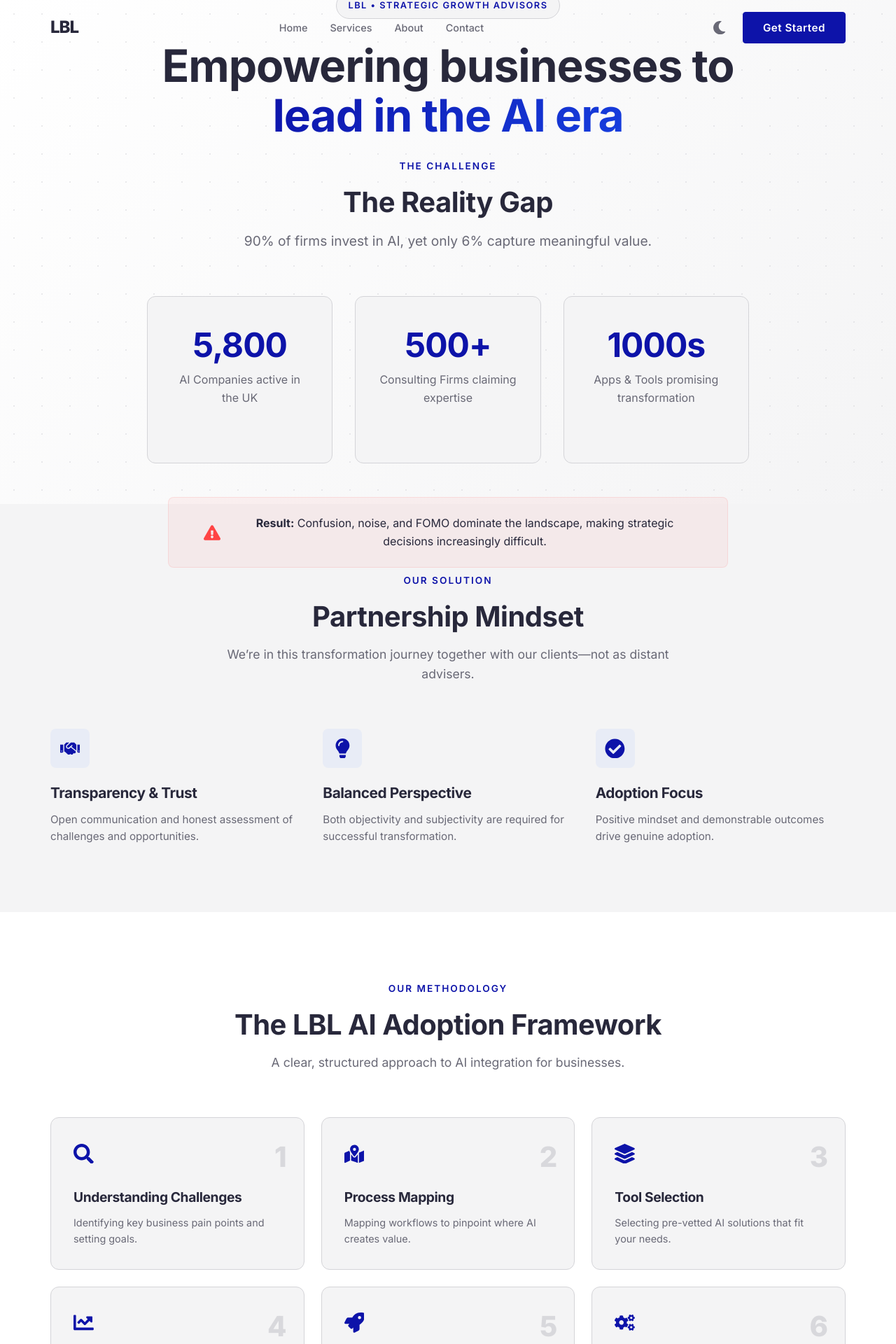
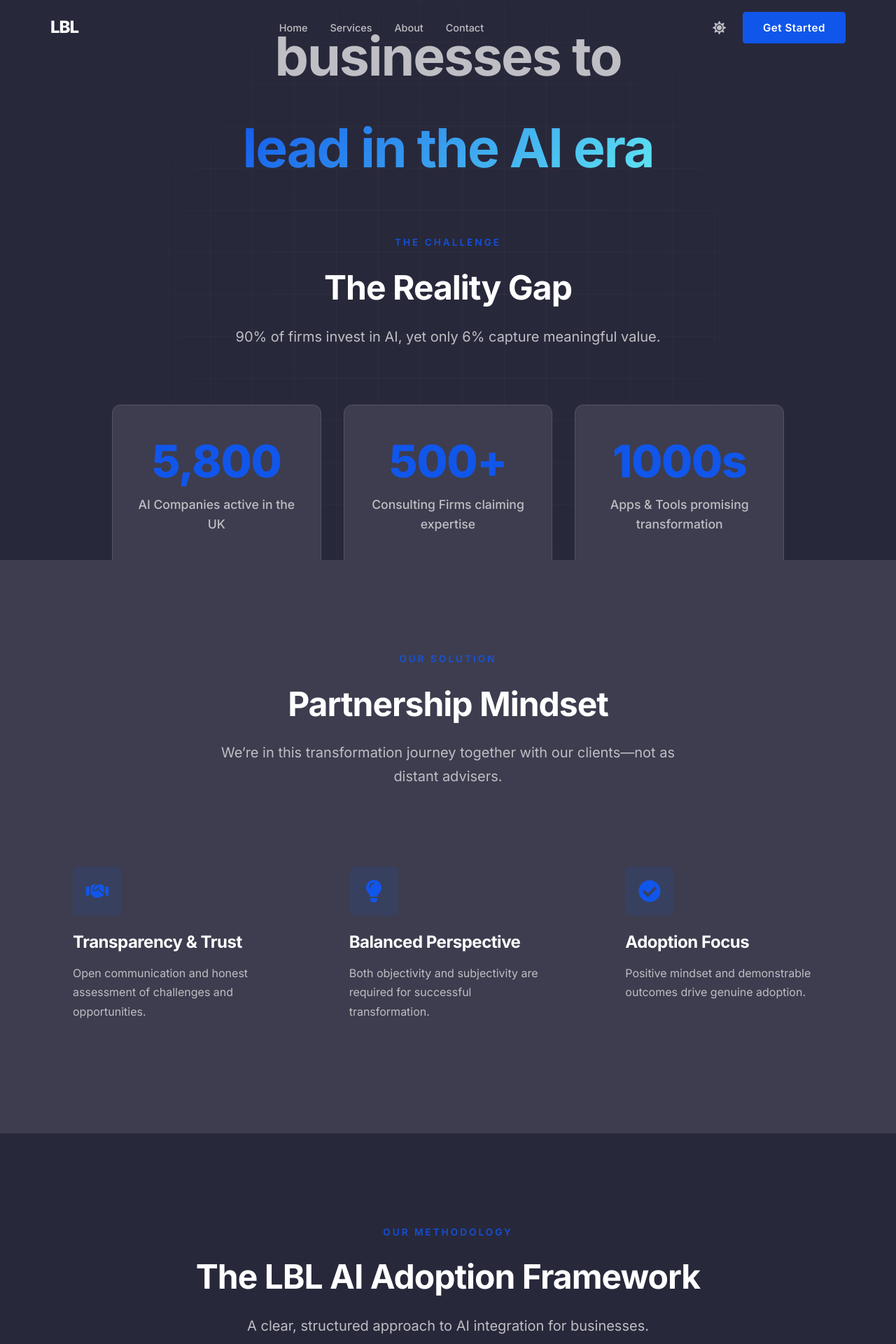
Before and after one commit to carlosjustgit/LBL-Website, a React (Vite) app: page / in a window 1280 px wide. Shown: the top 1920 px of the page at 70% size. Built offline with nearby package versions, Linux system fonts and the light colour scheme.

Commit message:
Restoration: Premium Dark Theme with Brand Charcoal

```diff
--- a/src/components/Navbar.jsx
+++ b/src/components/Navbar.jsx
@@ -7,7 +7,7 @@ import './Navbar.css';
 const Navbar = () => {
     const [click, setClick] = useState(false);
     const [scrolled, setScrolled] = useState(false);
-    const [theme, setTheme] = useState('light');
+    const [theme, setTheme] = useState('dark');
 
     const handleClick = () => setClick(!click);
     const closeMobileMenu = () => setClick(false);
@@ -27,7 +27,7 @@ const Navbar = () => {
 
     // Theme Toggle Logic
     useEffect(() => {
-        const savedTheme = localStorage.getItem('theme') || 'light';
+        const savedTheme = localStorage.getItem('theme') || 'dark';
         setTheme(savedTheme);
         document.documentElement.setAttribute('data-theme', savedTheme);
     }, []);
--- a/src/pages/Home.css
+++ b/src/pages/Home.css
@@ -12,7 +12,7 @@
 
 .section-header {
     text-align: center;
-    margin-bottom: 4rem;
+    margin-bottom: 5rem;
 }
 
 .section-subtitle {
@@ -20,185 +20,209 @@
     font-size: 0.85rem;
     color: var(--color-primary);
     text-transform: uppercase;
-    letter-spacing: 2px;
-    margin-bottom: 1rem;
+    letter-spacing: 3px;
+    margin-bottom: 1.5rem;
     font-weight: 600;
+    opacity: 0.9;
 }
 
 .section-header h2 {
-    font-size: 2.5rem;
-    margin-bottom: 1rem;
+    font-size: 3rem;
+    margin-bottom: 1.5rem;
     font-weight: 700;
     color: var(--color-accent);
-    letter-spacing: -0.5px;
+    letter-spacing: -1px;
 }
 
 .section-header p {
-    font-size: 1.1rem;
+    font-size: 1.25rem;
     max-width: 700px;
     margin: 0 auto;
     color: var(--color-text-muted);
-    line-height: 1.6;
+    line-height: 1.7;
 }
 
 /* Hero Section */
 .hero-section {
-    height: 90vh;
-    min-height: 600px;
+    height: 100vh;
+    min-height: 700px;
     width: 100%;
     display: flex;
     justify-content: center;
     align-items: center;
     position: relative;
-    background: var(--gradient-hero);
-    padding-top: 80px;
+    background: var(--color-background);
+    overflow: hidden;
 }
 
+/* Premium Background Effects */
 .hero-bg-pattern {
     position: absolute;
     top: 0;
     left: 0;
     width: 100%;
     height: 100%;
-    background-image: radial-gradient(var(--color-border) 1px, transparent 1px);
-    background-size: 40px 40px;
-    opacity: 0.5;
+    background-image:
+        linear-gradient(rgba(255, 255, 255, 0.03) 1px, transparent 1px),
+        linear-gradient(90deg, rgba(255, 255, 255, 0.03) 1px, transparent 1px);
+    background-size: 60px 60px;
+    mask-image: radial-gradient(circle at center, black 30%, transparent 80%);
+    -webkit-mask-image: radial-gradient(circle at center, black 30%, transparent 80%);
     z-index: 0;
+}
+
+.hero-glow {
+    position: absolute;
+    top: 50%;
+    left: 50%;
+    transform: translate(-50%, -50%);
+    width: 80vw;
+    height: 80vh;
+    background: var(--gradient-glow);
+    filter: blur(100px);
+    z-index: 0;
+    opacity: 0.6;
 }
 
 .hero-content {
     position: relative;
     z-index: 1;
     text-align: center;
-    max-width: 900px;
+    max-width: 1000px;
     padding: 0 20px;
 }
 
 .hero-badge {
     display: inline-block;
-    font-size: 0.8rem;
+    font-size: 0.85rem;
     font-weight: 600;
-    letter-spacing: 1.5px;
+    letter-spacing: 2px;
     text-transform: uppercase;
     color: var(--color-primary);
-    border: 1px solid var(--color-border);
-    padding: 8px 16px;
+    border: 1px solid rgba(255, 255, 255, 0.1);
+    padding: 10px 20px;
     border-radius: 100px;
-    background: var(--color-surface);
-    margin-bottom: 2rem;
+    background: rgba(255, 255, 255, 0.03);
+    margin-bottom: 2.5rem;
+    backdrop-filter: blur(10px);
 }
 
 .hero-content h1 {
-    font-size: clamp(2.5rem, 5vw, 4.5rem);
-    margin-bottom: 1.5rem;
-    color: var(--color-text);
-    line-height: 1.1;
-    letter-spacing: -1px;
-}
-
-.hero-content p {
-    font-size: 1.2rem;
+    font-size: clamp(3.5rem, 6vw, 6rem);
+    margin-bottom: 2rem;
+    letter-spacing: -2px;
     color: var(--color-text-muted);
-    margin-bottom: 2.5rem;
-    max-width: 650px;
+    margin-bottom: 3.5rem;
+    max-width: 750px;
     margin-left: auto;
     margin-right: auto;
-    line-height: 1.6;
+    line-height: 1.7;
 }
 
 .hero-btns {
     display: flex;
-    gap: 1rem;
+    gap: 1.5rem;
     justify-content: center;
 }
 
 /* Reality Gap Section */
 .reality-section {
-    padding: 6rem 0;
+    padding: 8rem 0;
     background: var(--color-background);
+    position: relative;
 }
 
 .stats-grid {
     display: grid;
     grid-template-columns: repeat(3, 1fr);
     gap: 2rem;
-    margin-bottom: 3rem;
+    margin-bottom: 4rem;
 }
 
 .stat-card {
     background: var(--color-surface);
     border: 1px solid var(--color-border);
-    padding: 2.5rem 2rem;
+    padding: 3rem 2rem;
     text-align: center;
     border-radius: var(--radius-lg);
-    transition: transform 0.3s ease;
+    transition: all 0.3s ease;
 }
 
 .stat-card:hover {
-    transform: translateY(-5px);
-    box-shadow: var(--shadow-md);
+    transform: translateY(-10px);
     border-color: var(--color-primary);
+    box-shadow: var(--shadow-lg);
 }
 
 .stat-card h3 {
-    font-size: 3rem;
+    font-size: 4rem;
     color: var(--color-primary);
-    margin-bottom: 0.5rem;
-    font-weight: 700;
+    margin-bottom: 1rem;
+    font-weight: 800;
+    line-height: 1;
 }
 
 .stat-card p {
     color: var(--color-text-muted);
-    font-size: 1rem;
+    font-size: 1.1rem;
+    font-weight: 500;
 }
 
 .reality-message {
     display: flex;
     align-items: center;
     justify-content: center;
-    gap: 1.5rem;
+    gap: 2rem;
     background: rgba(255, 50, 50, 0.05);
-    border: 1px solid rgba(255, 50, 50, 0.1);
-    padding: 1.5rem 2rem;
+    border: 1px solid rgba(255, 50, 50, 0.15);
+    padding: 2rem 3rem;
     border-radius: var(--radius-md);
-    max-width: 800px;
+    max-width: 900px;
     margin: 0 auto;
 }
 
 .warning-icon {
     color: #ff4444;
-    font-size: 1.5rem;
+    font-size: 2rem;
 }
 
 .reality-message p {
     color: var(--color-text);
-    font-size: 1rem;
+    font-size: 1.1rem;
     margin: 0;
+    line-height: 1.6;
 }
 
 /* Approach Section */
 .approach-section {
-    padding: 6rem 0;
+    padding: 8rem 0;
     background: var(--color-surface);
 }
 
 .approach-grid {
     display: grid;
     grid-template-columns: repeat(3, 1fr);
-    gap: 2rem;
+    gap: 3rem;
 }
 
 .approach-item {
     text-align: left;
+    padding: 2rem;
+    border-radius: var(--radius-lg);
+    transition: background 0.3s ease;
+}
+
+.approach-item:hover {
+    background: var(--color-background);
 }
 
 .approach-icon {
-    font-size: 1.8rem;
+    font-size: 2rem;
     color: var(--color-primary);
     margin-bottom: 1.5rem;
-    background: rgba(0, 81, 255, 0.05);
-    width: 56px;
-    height: 56px;
+    background: rgba(17, 86, 235, 0.1);
+    width: 70px;
+    height: 70px;
     display: flex;
     align-items: center;
     justify-content: center;
@@ -206,83 +230,84 @@
 }
 
 .approach-item h3 {
-    font-size: 1.3rem;
-    margin-bottom: 0.8rem;
+    font-size: 1.5rem;
+    margin-bottom: 1rem;
     color: var(--color-accent);
 }
 
 .approach-item p {
     color: var(--color-text-muted);
-    line-height: 1.6;
-    font-size: 0.95rem;
+    line-height: 1.7;
 }
 
 /* Framework Section */
 .framework-section {
-    padding: 6rem 0;
+    padding: 8rem 0;
     background: var(--color-background);
 }
 
 .framework-grid {
     display: grid;
     grid-template-columns: repeat(3, 1fr);
-    gap: 1.5rem;
+    gap: 2rem;
 }
 
 .framework-card {
     background: var(--color-surface);
     border: 1px solid var(--color-border);
-    padding: 2rem;
+    padding: 3rem 2.5rem;
     border-radius: var(--radius-lg);
     position: relative;
     transition: all 0.3s ease;
+    overflow: hidden;
 }
 
 .framework-card:hover {
+    transform: translateY(-5px);
+    border-color: var(--color-primary);
     box-shadow: var(--shadow-md);
-    border-color: var(--color-primary);
-    transform: translateY(-3px);
 }
 
 .step-number {
     position: absolute;
     top: 1.5rem;
     right: 1.5rem;
-    font-size: 2.5rem;
-    font-weight: 800;
-    color: var(--color-border-hover);
-    opacity: 0.5;
+    font-size: 4rem;
+    font-weight: 900;
+    color: var(--color-text);
+    opacity: 0.03;
 }
 
 .step-icon {
-    font-size: 1.8rem;
+    font-size: 2.5rem;
     color: var(--color-primary);
-    margin-bottom: 1.5rem;
+    margin-bottom: 2rem;
 }
 
 .framework-card h3 {
-    font-size: 1.2rem;
-    margin-bottom: 0.8rem;
+    font-size: 1.4rem;
+    margin-bottom: 1rem;
     color: var(--color-accent);
 }
 
 .framework-card p {
     color: var(--color-text-muted);
-    font-size: 0.9rem;
+    font-size: 1rem;
+    line-height: 1.6;
 }
 
 /* Case Studies Section */
 .case-studies-section {
-    padding: 6rem 0;
+    padding: 8rem 0;
     background: var(--color-surface);
 }
 
 .case-study-card {
     display: grid;
-    grid-template-columns: 1fr 1fr;
-    gap: 3rem;
+    grid-template-columns: 1fr 1.2fr;
+    gap: 5rem;
     align-items: center;
-    margin-bottom: 5rem;
+    margin-bottom: 8rem;
 }
 
 .case-study-card.reverse {
@@ -294,89 +319,94 @@
 }
 
 .case-study-content h3 {
-    font-size: 2rem;
+    font-size: 2.8rem;
     margin-bottom: 0.5rem;
     color: var(--color-accent);
 }
 
 .case-study-role {
     color: var(--color-primary);
-    font-weight: 600;
-    margin-bottom: 1rem;
+    font-weight: 700;
+    margin-bottom: 1.5rem;
     text-transform: uppercase;
     letter-spacing: 1px;
-    font-size: 0.85rem;
+    font-size: 0.9rem;
 }
 
 .case-study-content p {
-    font-size: 1rem;
-    margin-bottom: 1.5rem;
+    font-size: 1.15rem;
+    margin-bottom: 2.5rem;
     color: var(--color-text-muted);
+    line-height: 1.7;
 }
 
 .case-study-tags {
     display: flex;
-    gap: 0.8rem;
+    gap: 1rem;
     flex-wrap: wrap;
 }
 
 .case-study-tags span {
     background: var(--color-background);
-    padding: 0.4rem 0.8rem;
+    padding: 0.6rem 1.2rem;
     border-radius: 100px;
-    font-size: 0.8rem;
+    font-size: 0.85rem;
     color: var(--color-text);
     border: 1px solid var(--color-border);
+    font-weight: 500;
 }
 
 .case-study-visual {
     background: var(--color-border);
-    height: 350px;
+    height: 450px;
     border-radius: var(--radius-lg);
     display: flex;
     align-items: center;
     justify-content: center;
     position: relative;
     overflow: hidden;
+    box-shadow: var(--shadow-lg);
 }
 
 .jbs-visual {
-    background: linear-gradient(135deg, #2c3e50 0%, #34495e 100%);
+    background: linear-gradient(135deg, #1a1a1a 0%, #2d2d2d 100%);
 }
 
 .witfy-visual {
-    background: linear-gradient(135deg, #2980b9 0%, #3498db 100%);
+    background: linear-gradient(135deg, #0d13a9 0%, #1156eb 100%);
 }
 
 .visual-placeholder {
-    color: rgba(255, 255, 255, 0.5);
-    font-size: 1.5rem;
-    font-weight: 700;
+    color: rgba(255, 255, 255, 0.8);
+    font-size: 2rem;
+    font-weight: 800;
+    letter-spacing: 1px;
 }
 
 /* Contact Section */
 .contact-section {
-    padding: 6rem 0;
+    padding: 8rem 0;
     background: var(--color-background);
 }
 
 .contact-wrapper {
     display: grid;
     grid-template-columns: 1fr 1fr;
-    gap: 4rem;
+    gap: 5rem;
     align-items: start;
 }
 
 .contact-info h2 {
-    font-size: 2.5rem;
+    font-size: 3rem;
     margin-bottom: 1.5rem;
     color: var(--color-accent);
 }
 
 .contact-info p {
-    font-size: 1.1rem;
+    font-size: 1.2rem;
     color: var(--color-text-muted);
-    margin-bottom: 2rem;
+    margin-bottom: 3rem;
+    line-height: 1.7;
 }
 
 .contact-benefits {
@@ -386,19 +416,21 @@
 .contact-benefits li {
     display: flex;
     align-items: center;
-    gap: 1rem;
-    margin-bottom: 1rem;
+    gap: 1.5rem;
+    margin-bottom: 1.5rem;
     color: var(--color-text);
     font-weight: 500;
+    font-size: 1.1rem;
 }
 
 .contact-benefits li svg {
     color: var(--color-primary);
+    font-size: 1.3rem;
 }
 
 .contact-form-container {
     background: var(--color-surface);
-    padding: 2.5rem;
+    padding: 3rem;
     border-radius: var(--radius-lg);
     border: 1px solid var(--color-border);
     box-shadow: var(--shadow-lg);
@@ -410,8 +442,8 @@
 
 .form-group label {
     display: block;
-    margin-bottom: 0.5rem;
-    font-size: 0.9rem;
+    margin-bottom: 0.8rem;
+    font-size: 0.95rem;
     font-weight: 600;
     color: var(--color-text);
 }
@@ -419,27 +451,29 @@
 .form-group input,
 .form-group select {
     width: 100%;
-    padding: 0.8rem;
+    padding: 1rem;
     border: 1px solid var(--color-border);
     border-radius: var(--radius-sm);
     background: var(--color-background);
     color: var(--color-text);
     font-family: var(--font-family-sans);
-    font-size: 0.95rem;
-    transition: border-color 0.2s ease;
+    font-size: 1rem;
+    transition: all 0.2s ease;
 }
 
 .form-group input:focus,
 .form-group select:focus {
     outline: none;
     border-color: var(--color-primary);
+    box-shadow: 0 0 0 2px rgba(13, 19, 169, 0.2);
 }
 
 /* About Section */
 .about-section {
-    padding: 5rem 0;
+    padding: 6rem 0;
     background: var(--color-surface);
     text-align: center;
+    border-top: 1px solid var(--color-border);
 }
 
 .about-content {
@@ -448,13 +482,14 @@
 }
 
 .about-content h2 {
-    font-size: 2rem;
-    margin-bottom: 1rem;
+    font-size: 2.5rem;
+    margin-bottom: 1.5rem;
 }
 
 .about-content p {
-    font-size: 1.1rem;
-    margin-bottom: 2rem;
+    font-size: 1.2rem;
+    margin-bottom: 2.5rem;
+    line-height: 1.8;
 }
 
 @media screen and (max-width: 960px) {
@@ -468,7 +503,7 @@
 
     .case-study-card {
         grid-template-columns: 1fr;
-        gap: 2rem;
+        gap: 3rem;
     }
 
     .case-study-card.reverse {
@@ -480,6 +515,6 @@
     }
 
     .hero-content h1 {
-        font-size: 3rem;
+        font-size: 3.5rem;
     }
 }
--- a/src/styles/variables.css
+++ b/src/styles/variables.css
@@ -49,11 +49,46 @@
   --transition-slow: 0.6s cubic-bezier(0.16, 1, 0.3, 1);
 }
 
-/* Light Mode (Default) */
+/* Default Theme (Dark / Premium Charcoal) */
 :root {
+  --color-background: var(--color-brand-charcoal);
+  /* Main Brand Charcoal */
+  --color-surface: var(--color-charcoal-90);
+  --color-surface-hover: var(--color-charcoal-80);
+
+  --color-text: #ffffff;
+  --color-text-muted: var(--color-charcoal-30);
+  /* Light Charcoal for muted text */
+  --color-text-light: var(--color-charcoal-40);
+
+  --color-border: var(--color-charcoal-80);
+  --color-border-hover: var(--color-charcoal-70);
+
+  --color-primary: var(--color-accent-blue-2);
+  /* Brighter blue for contrast on dark */
+  --color-primary-hover: var(--color-accent-blue-1);
+
+  --color-accent: #ffffff;
+
+  --glass-bg: rgba(40, 40, 59, 0.85);
+  /* Charcoal with opacity */
+  --glass-border: 1px solid rgba(255, 255, 255, 0.08);
+  --glass-shadow: 0 4px 30px rgba(0, 0, 0, 0.3);
+
+  --shadow-sm: 0 2px 4px rgba(0, 0, 0, 0.2);
+  --shadow-md: 0 4px 12px rgba(0, 0, 0, 0.3);
+  --shadow-lg: 0 12px 24px rgba(0, 0, 0, 0.4);
+
+  /* Premium Gradients */
+  --gradient-hero: radial-gradient(circle at top right, var(--color-charcoal-80) 0%, var(--color-brand-charcoal) 60%);
+  --gradient-blue: linear-gradient(135deg, var(--color-accent-blue-2) 0%, var(--color-accent-cyan) 100%);
+  --gradient-glow: radial-gradient(circle at center, rgba(17, 86, 235, 0.15), transparent 70%);
+}
+
+/* Light Mode (Optional / Secondary) */
+[data-theme='light'] {
   --color-background: #ffffff;
   --color-surface: var(--color-charcoal-05);
-  /* Very light grey */
   --color-surface-hover: var(--color-charcoal-10);
 
   --color-text: var(--color-brand-charcoal);
@@ -78,36 +113,5 @@
 
   --gradient-hero: linear-gradient(135deg, #ffffff 0%, var(--color-charcoal-05) 100%);
   --gradient-blue: linear-gradient(135deg, var(--color-brand-blue) 0%, var(--color-accent-blue-1) 100%);
+  --gradient-glow: radial-gradient(circle at center, rgba(13, 19, 169, 0.05), transparent 70%);
 }
-
-/* Dark Mode */
-[data-theme='dark'] {
-  --color-background: var(--color-brand-charcoal);
-  /* Main Brand Charcoal */
-  --color-surface: var(--color-charcoal-90);
-  --color-surface-hover: var(--color-charcoal-80);
-
-  --color-text: #ffffff;
-  --color-text-muted: var(--color-charcoal-20);
-  --color-text-light: var(--color-charcoal-40);
-
-  --color-border: var(--color-charcoal-80);
-  --color-border-hover: var(--color-charcoal-70);
-
-  --color-primary: var(--color-accent-blue-2);
-  /* Brighter blue for dark mode */
-  --color-primary-hover: var(--color-accent-blue-1);
-
-  --color-accent: #ffffff;
-
-  --glass-bg: rgba(40, 40, 59, 0.9);
-  --glass-border: 1px solid rgba(255, 255, 255, 0.08);
-  --glass-shadow: 0 4px 20px rgba(0, 0, 0, 0.4);
-
-  --shadow-sm: 0 2px 4px rgba(0, 0, 0, 0.2);
-  --shadow-md: 0 4px 12px rgba(0, 0, 0, 0.3);
-  --shadow-lg: 0 12px 24px rgba(0, 0, 0, 0.4);
-
-  --gradient-hero: linear-gradient(135deg, var(--color-brand-charcoal) 0%, var(--color-charcoal-90) 100%);
-  --gradient-blue: linear-gradient(135deg, var(--color-accent-blue-2) 0%, var(--color-accent-cyan) 100%);
-}
```
